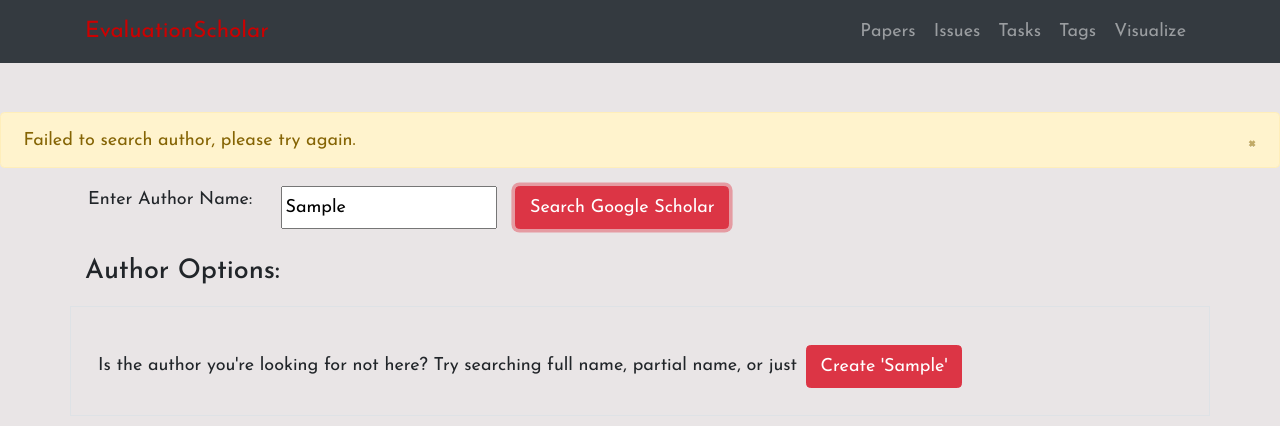
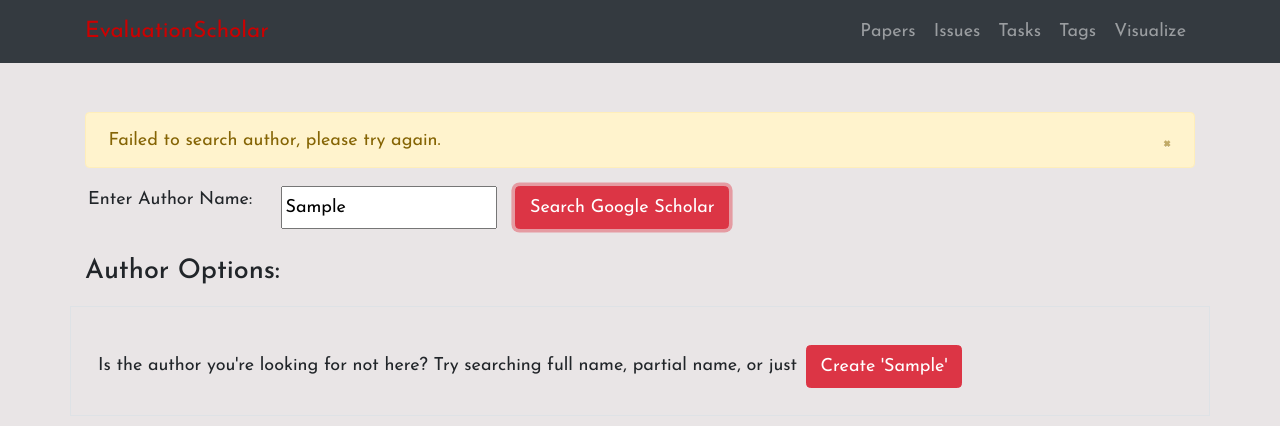
Before and after one commit to justinorringer/EvaluationScholar, a React (Create React App) app in the folder frontend/: page /createauthor in a window 1280 px wide. Both pictures are taken after typing "Sample" into the empty fields and a click on the button "Search Google Scholar". Shown: the top 426 px of the page. Built offline with nearby package versions, Linux system fonts and the light colour scheme; no server answers.

Commit message:
Fixed width of alert.

```diff
--- a/frontend/src/pages/CreateAuthor.jsx
+++ b/frontend/src/pages/CreateAuthor.jsx
@@ -15,7 +15,8 @@ function CreateAuthor() {
         document.getElementById("wait").innerText = "Searching...";
         try {
             const response = await axios.get(`/api/scraping/profiles?name=${name}`, {
-                mode:'cors'});
+                mode: 'cors'
+            });
             authors = response.data;
             const parentList = document.getElementById("authorList");
             parentList.innerHTML = "";
@@ -24,7 +25,7 @@ function CreateAuthor() {
                 let button = document.createElement("button");
                 button.className = "btn btm-sm btn-danger";
                 button.id = "button";
-                button.onclick = function() { createAuthor(name, null) };
+                button.onclick = function () { createAuthor(name, null) };
                 button.innerText = "Create '" + name + "' Anyway";
                 document.getElementById("container").appendChild(button);
             } else {
@@ -32,7 +33,7 @@ function CreateAuthor() {
                     let a = document.createElement("a");
                     a.className = "list-group-item list-group-item-action flex-column align-items-start";
                     a.id = author.name + '+' + author.id;
-                    a.onclick = function() { createAuthor(author.name, author.id) };
+                    a.onclick = function () { createAuthor(author.name, author.id) };
                     let div = document.createElement("div");
                     div.className = "d-flex w-100 justify-content-between";
                     let h5 = document.createElement("h5");
@@ -53,7 +54,7 @@ function CreateAuthor() {
                 let button = document.createElement("button");
                 button.className = "btn btm-sm btn-danger";
                 button.id = "button";
-                button.onclick = function() { createAuthor(name, null) };
+                button.onclick = function () { createAuthor(name, null) };
                 button.innerText = "Create '" + name + "'";
                 document.getElementById("container").appendChild(label);
                 document.getElementById("container").appendChild(button);
@@ -128,13 +129,13 @@ function CreateAuthor() {
     //Return the related HTML of the page.
     return (
         <div className="body" id="body">
-        <div className="alert alert-warning alert-dismissible" role="alert" id="failed" style={{display: "none"}}>
+            <div className="container">
+                <div className="alert alert-warning alert-dismissible" role="alert" id="failed" style={{ display: "none" }}>
                     <button className="close" type="button" onClick={hideFailedAlert}><span>&times;</span></button>Failed to search author, please try again.
                 </div>
-        <div className="alert alert-warning alert-dismissible" role="alert" id="warning" style={{display: "none"}}>
+                <div className="alert alert-warning alert-dismissible" role="alert" id="warning" style={{ display: "none" }}>
                     <button className="close" type="button" onClick={hideWarningAlert}><span>&times;</span></button>Author already exists, find on <a href="/">home page</a>!
                 </div>
-        <div className="container">
                 <div className="row pl-3">
                     <label>Enter Author Name: &nbsp;</label>
                     <input className="mx-3" type="text" id="authName"></input>
@@ -149,7 +150,7 @@ function CreateAuthor() {
             <div className="container border my-3 p-4" id="container">
                 <div className="list-group" id="authorList">
                 </div>
-            <div className="alert alert-warning alert-dismissible" role="alert" id="noresults" style={{display: "none"}}>
+                <div className="alert alert-warning alert-dismissible" role="alert" id="noresults" style={{ display: "none" }}>
                     <button className="close" type="button" onClick={hideNoResultsAlert}><span>&times;</span></button>No results for this input, please try again.
                 </div>
             </div>
```
Lines whose indentation alone changed are shown as unchanged.
